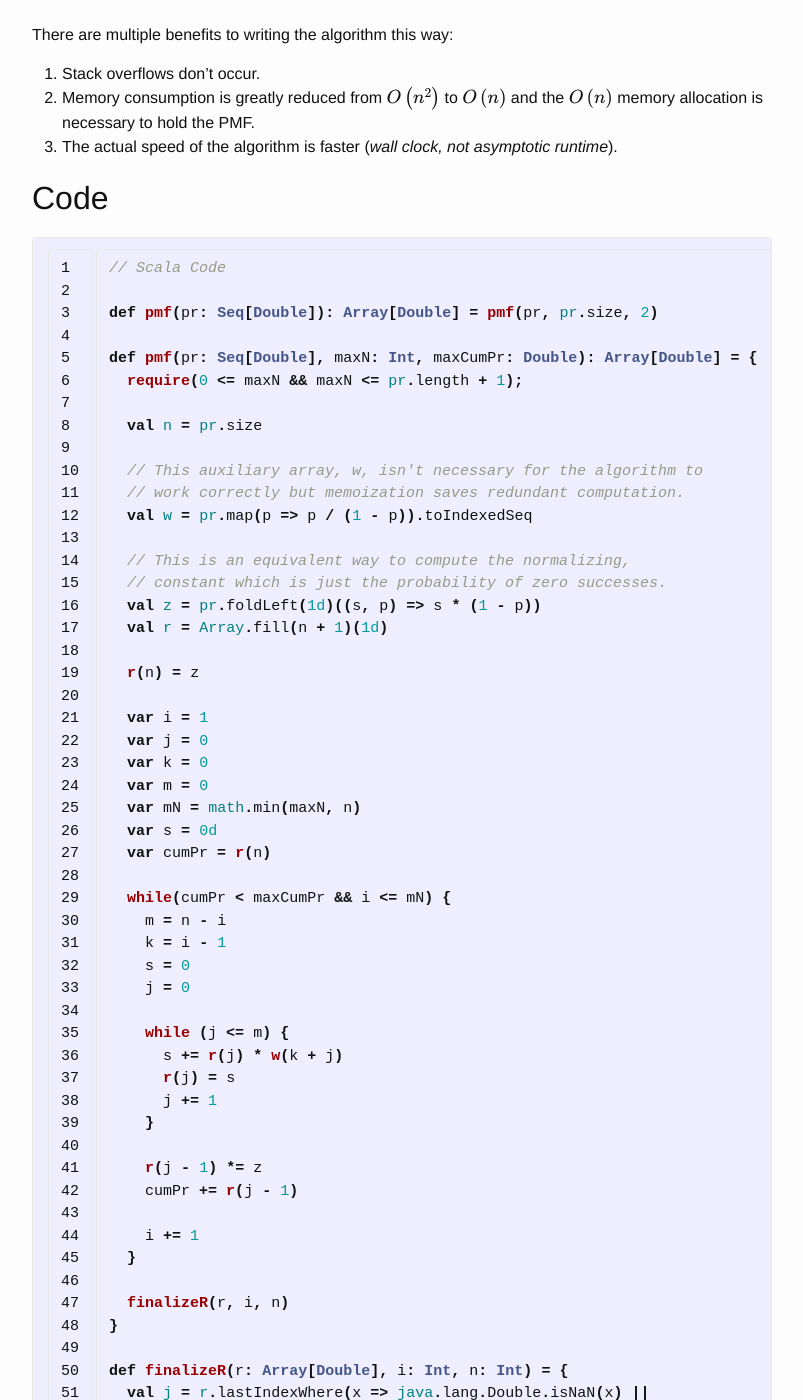
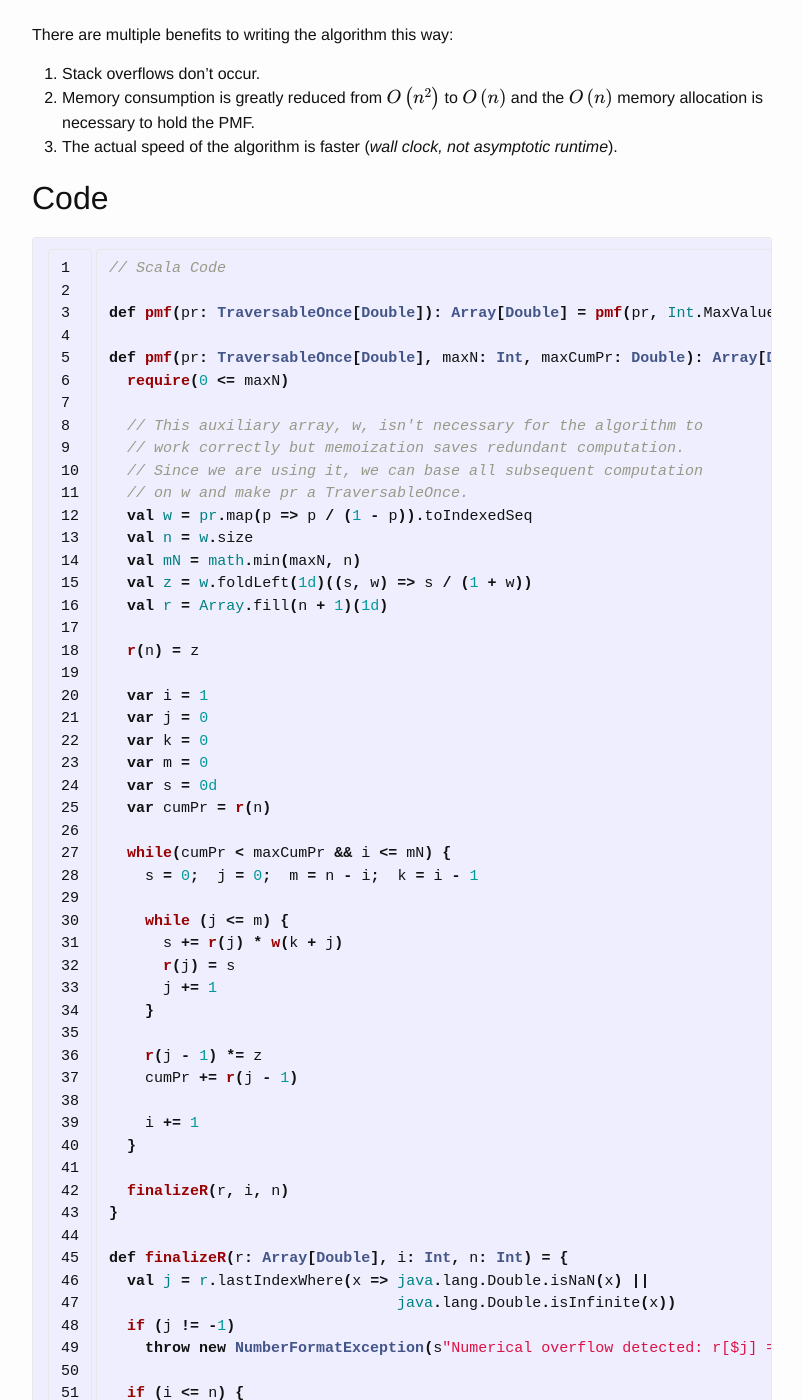
Before and after one commit to deaktator/deaktator.github.io, a Jekyll site: the page built from _posts/2016-02-12-poisson-binomial-revisited.md, in a window 1280 px wide and 1400 px high, scrolled down 1259 px. Shown: the whole window, without its empty margins (238-1041 px from the left). Built offline with Jekyll 4.4.1, drawn with Linux system fonts in a browser that asks for light colours; formulas are drawn with MathJax 3; some of the changed text lies outside the part shown.

Commit message:
changed code to be more general

```diff
--- a/_posts/2016-02-12-poisson-binomial-revisited.md
+++ b/_posts/2016-02-12-poisson-binomial-revisited.md
@@ -65,20 +65,19 @@ There are multiple benefits to writing the algorithm this way:
 {% highlight scala linenos %}
 // Scala Code
 
-def pmf(pr: Seq[Double]): Array[Double] = pmf(pr, pr.size, 2)
+def pmf(pr: TraversableOnce[Double]): Array[Double] = pmf(pr, Int.MaxValue, 2)
 
-def pmf(pr: Seq[Double], maxN: Int, maxCumPr: Double): Array[Double] = {
-  require(0 <= maxN && maxN <= pr.length + 1);
-
-  val n = pr.size
+def pmf(pr: TraversableOnce[Double], maxN: Int, maxCumPr: Double): Array[Double] = {
+  require(0 <= maxN)
 
   // This auxiliary array, w, isn't necessary for the algorithm to
   // work correctly but memoization saves redundant computation.
+  // Since we are using it, we can base all subsequent computation
+  // on w and make pr a TraversableOnce.
   val w = pr.map(p => p / (1 - p)).toIndexedSeq
-
-  // This is an equivalent way to compute the normalizing,
-  // constant which is just the probability of zero successes.
-  val z = pr.foldLeft(1d)((s, p) => s * (1 - p))
+  val n = w.size
+  val mN = math.min(maxN, n)
+  val z = w.foldLeft(1d)((s, w) => s / (1 + w))
   val r = Array.fill(n + 1)(1d)
 
   r(n) = z
@@ -87,15 +86,11 @@ def pmf(pr: Seq[Double], maxN: Int, maxCumPr: Double): Array[Double] = {
   var j = 0
   var k = 0
   var m = 0
-  var mN = math.min(maxN, n)
   var s = 0d
   var cumPr = r(n)
 
   while(cumPr < maxCumPr && i <= mN) {
-    m = n - i
-    k = i - 1
-    s = 0
-    j = 0
+    s = 0;  j = 0;  m = n - i;  k = i - 1
 
     while (j <= m) {
       s += r(j) * w(k + j)
```
